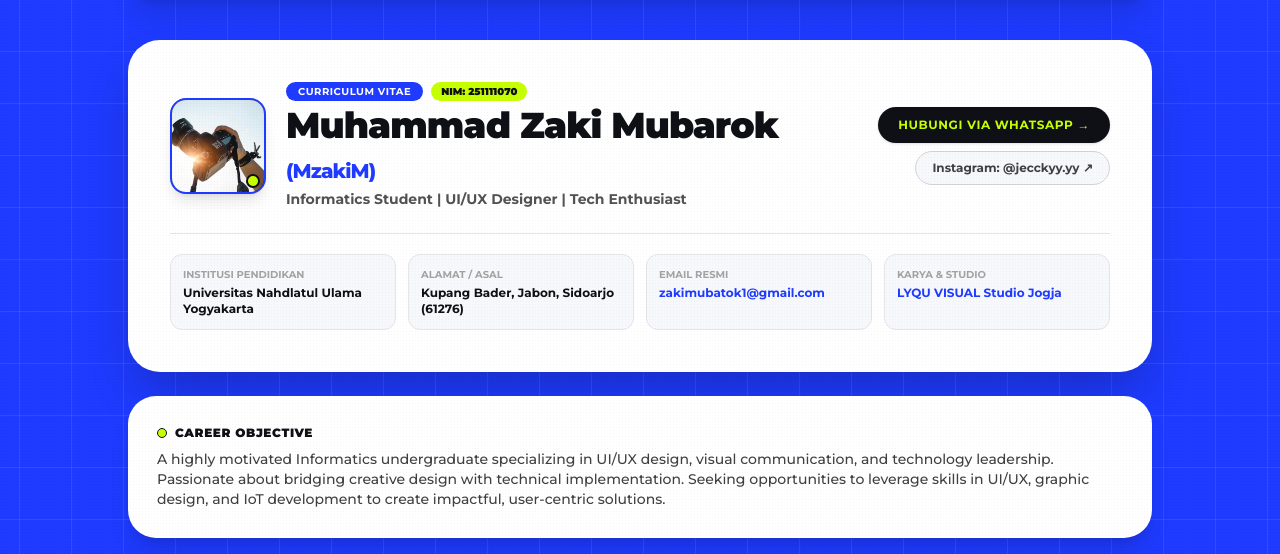
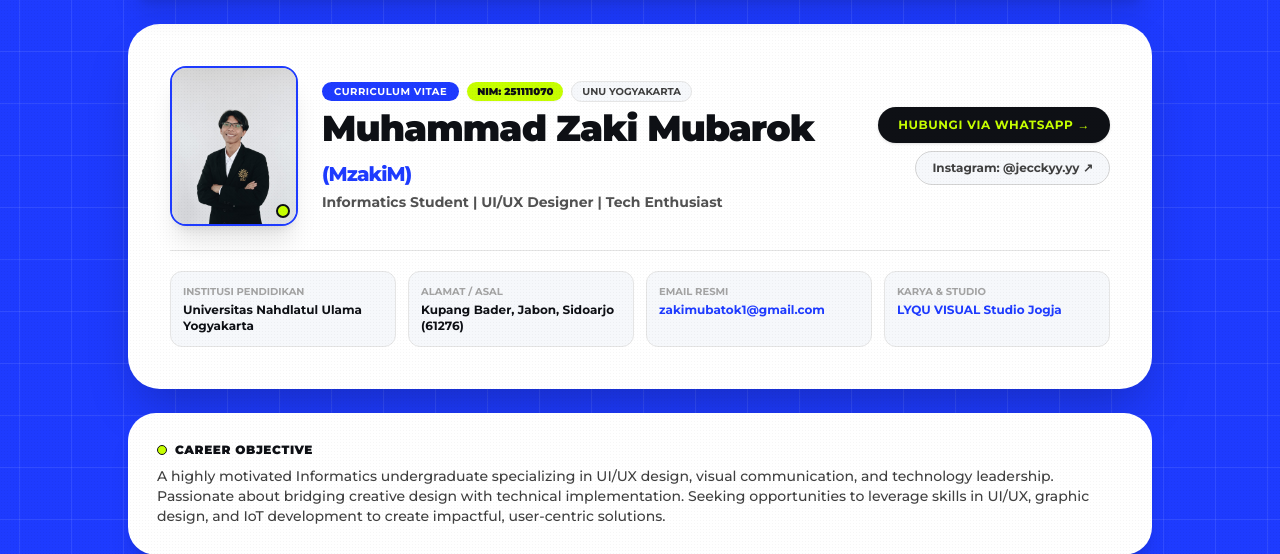
Before and after one commit to Cimst/Lyqu-visual, a Flask app: page /cv in a window 1280 px wide. Shown: the part 72-626 px from the top of the page. Run offline with Flask 3, Linux system fonts and the light colour scheme; data comes from the database, SQL or seed files in the repository; some libraries are stand-ins or nearby versions.

Commit message:
feat: add authentic UNU blazer portrait photo for CV and homepage

```diff
--- a/templates/cv.html
+++ b/templates/cv.html
@@ -43,24 +43,27 @@
       <div class="flex flex-col md:flex-row md:items-center justify-between gap-6 pb-6 border-b border-neutral-200">
 
         <!-- Identitas & Avatar -->
-        <div class="flex flex-col sm:flex-row items-start sm:items-center gap-4 sm:gap-5">
-          <div class="w-20 h-20 sm:w-24 sm:h-24 rounded-2xl overflow-hidden border-2 border-cobalt shadow-lg shrink-0 bg-neutral-900 relative">
-            <img src="{{ url_for('static', filename='images/photographer.jpg') }}" alt="Muhammad Zaki Mubarok" class="w-full h-full object-cover" />
-            <span class="absolute bottom-1 right-1 w-3.5 h-3.5 rounded-full bg-acid border-2 border-obsidian" title="Status: Aktif"></span>
+        <div class="flex flex-col sm:flex-row items-start sm:items-center gap-4 sm:gap-6">
+          <div class="w-24 h-32 sm:w-28 sm:h-36 md:w-32 md:h-40 rounded-2xl overflow-hidden border-2 border-cobalt shadow-xl shrink-0 bg-neutral-100 relative group">
+            <img src="{{ url_for('static', filename='images/zaki-cv.jpg') }}" alt="Muhammad Zaki Mubarok" class="w-full h-full object-cover object-top transition duration-500 group-hover:scale-105" />
+            <span class="absolute bottom-1.5 right-1.5 w-3.5 h-3.5 rounded-full bg-acid border-2 border-obsidian" title="Status: Aktif"></span>
           </div>
 
           <div>
-            <div class="flex items-center gap-2 flex-wrap mb-1">
+            <div class="flex items-center gap-2 flex-wrap mb-1.5">
               <span class="bg-cobalt text-white font-bold text-[10px] px-3 py-0.5 rounded-full uppercase tracking-wider">
                 CURRICULUM VITAE
               </span>
-              <span class="bg-acid text-obsidian font-black text-[10px] px-2.5 py-0.5 rounded-full">
+              <span class="bg-acid text-obsidian font-black text-[10px] px-2.5 py-0.5 rounded-full shadow-sm">
                 NIM: 251111070
+              </span>
+              <span class="bg-surface text-neutral-700 font-bold text-[10px] px-2.5 py-0.5 rounded-full border border-neutral-200">
+                UNU YOGYAKARTA
               </span>
             </div>
             <h1 class="text-2xl sm:text-3xl md:text-4xl font-black text-obsidian tracking-tight">
               Muhammad Zaki Mubarok
-              <span class="text-cobalt font-extrabold text-lg sm:text-xl font-mono block sm:inline">(MzakiM)</span>
+              <span class="text-cobalt font-extrabold text-base sm:text-xl font-mono block sm:inline">(MzakiM)</span>
             </h1>
             <p class="text-xs sm:text-sm font-bold text-neutral-600 mt-1">
               Informatics Student | UI/UX Designer | Tech Enthusiast
--- a/templates/sections/beranda.html
+++ b/templates/sections/beranda.html
@@ -67,7 +67,7 @@
                  onclick="triggerShutterLut(1)"
                  class="frosted-glass float-slow-2 cursor-pointer w-full sm:w-44 md:w-48 p-3 sm:p-3.5 rounded-[22px] sm:rounded-[26px] sm:absolute z-30 sm:bottom-[10%] md:bottom-[12%] sm:left-[3%] md:left-[6%] lg:left-[10%] flex flex-col items-center text-center group shadow-2xl">
               <div class="w-16 h-16 sm:w-18 md:w-20 sm:h-18 md:h-20 rounded-full overflow-hidden border-[2.5px] border-acid shadow-lg mb-1.5 relative">
-                <img id="heroCardImg1" src="{{ url_for('static', filename='images/photographer.jpg') }}" alt="Foto Profil {{ cv_profile.full_name if cv_profile and cv_profile.full_name else 'Zaki Mubarok' }}" class="w-full h-full object-cover transition duration-500" />
+                <img id="heroCardImg1" src="{{ url_for('static', filename='images/photographer.jpg') }}" alt="Foto Profil {{ cv_profile.full_name if cv_profile and cv_profile.full_name else 'Zaki Mubarok' }}" class="w-full h-full object-cover object-top transition duration-500" />
                 <span class="absolute bottom-0.5 right-0.5 bg-acid text-obsidian text-[8px] font-black px-1.5 py-0.5 rounded-full shadow">DIRECTOR</span>
               </div>
               <p class="font-bold text-white text-xs sm:text-sm tracking-tight drop-shadow truncate max-w-full">{{ cv_profile.full_name if cv_profile and cv_profile.full_name else 'Zaki Mubarok' }}</p>
@@ -133,7 +133,7 @@
               </div>
               <div class="flex items-center gap-2.5 pt-1">
                 <div class="w-10 h-10 rounded-full overflow-hidden border-2 border-acid shrink-0 shadow">
-                  <img src="{{ url_for('static', filename='images/photographer.jpg') }}" alt="{{ cv_profile.full_name if cv_profile and cv_profile.full_name else 'Zaki Mubarok' }}" class="w-full h-full object-cover" />
+                  <img src="{{ url_for('static', filename='images/photographer.jpg') }}" alt="{{ cv_profile.full_name if cv_profile and cv_profile.full_name else 'Zaki Mubarok' }}" class="w-full h-full object-cover object-top" />
                 </div>
                 <div class="min-w-0">
                   <h3 class="font-black text-xs sm:text-sm text-white truncate leading-tight">{{ cv_profile.full_name if cv_profile and cv_profile.full_name else 'Zaki Mubarok' }}</h3>
```
Also changed, not shown: static/images/photographer.jpg, static/images/zaki-cv.jpg (added).
